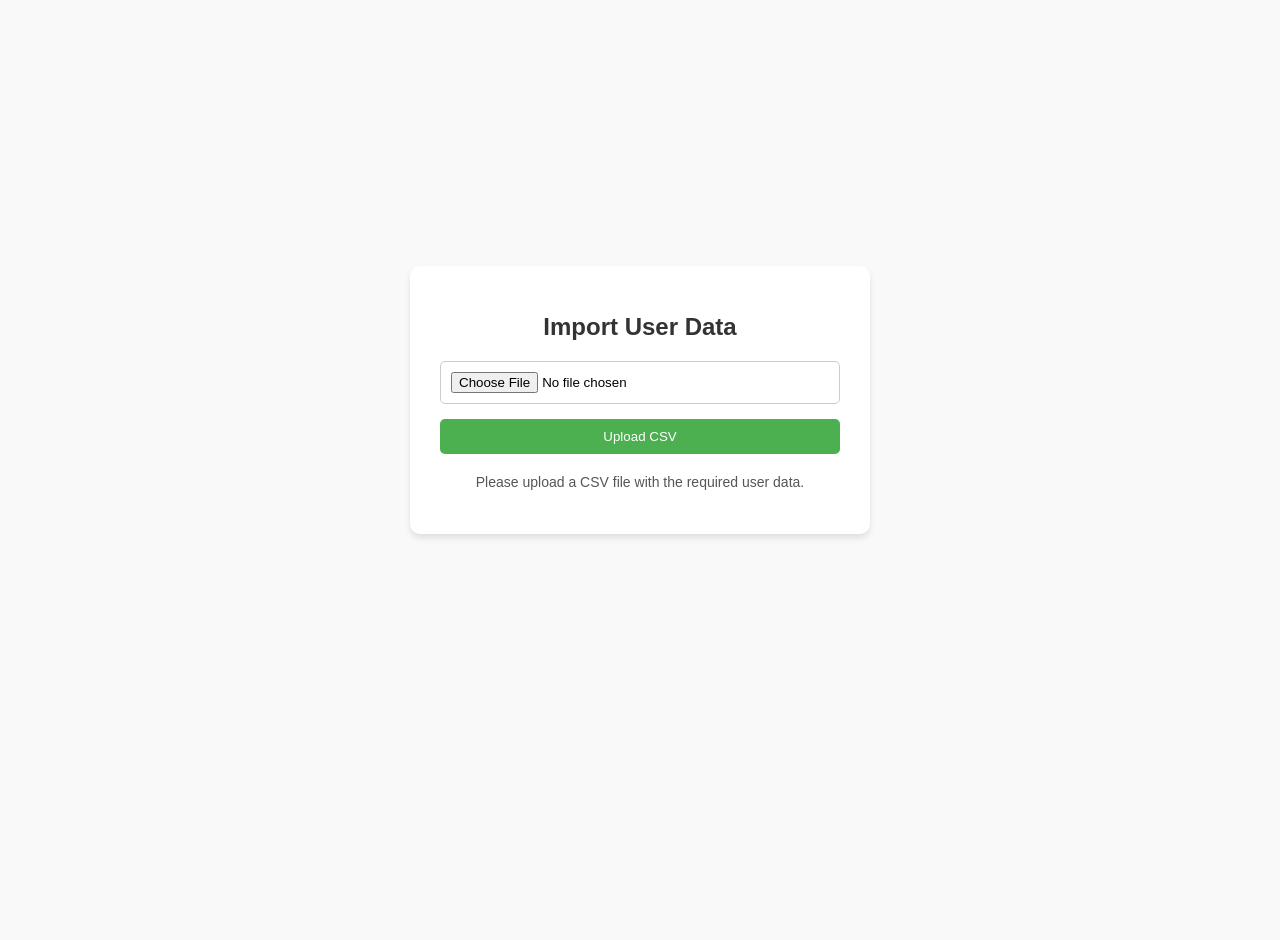
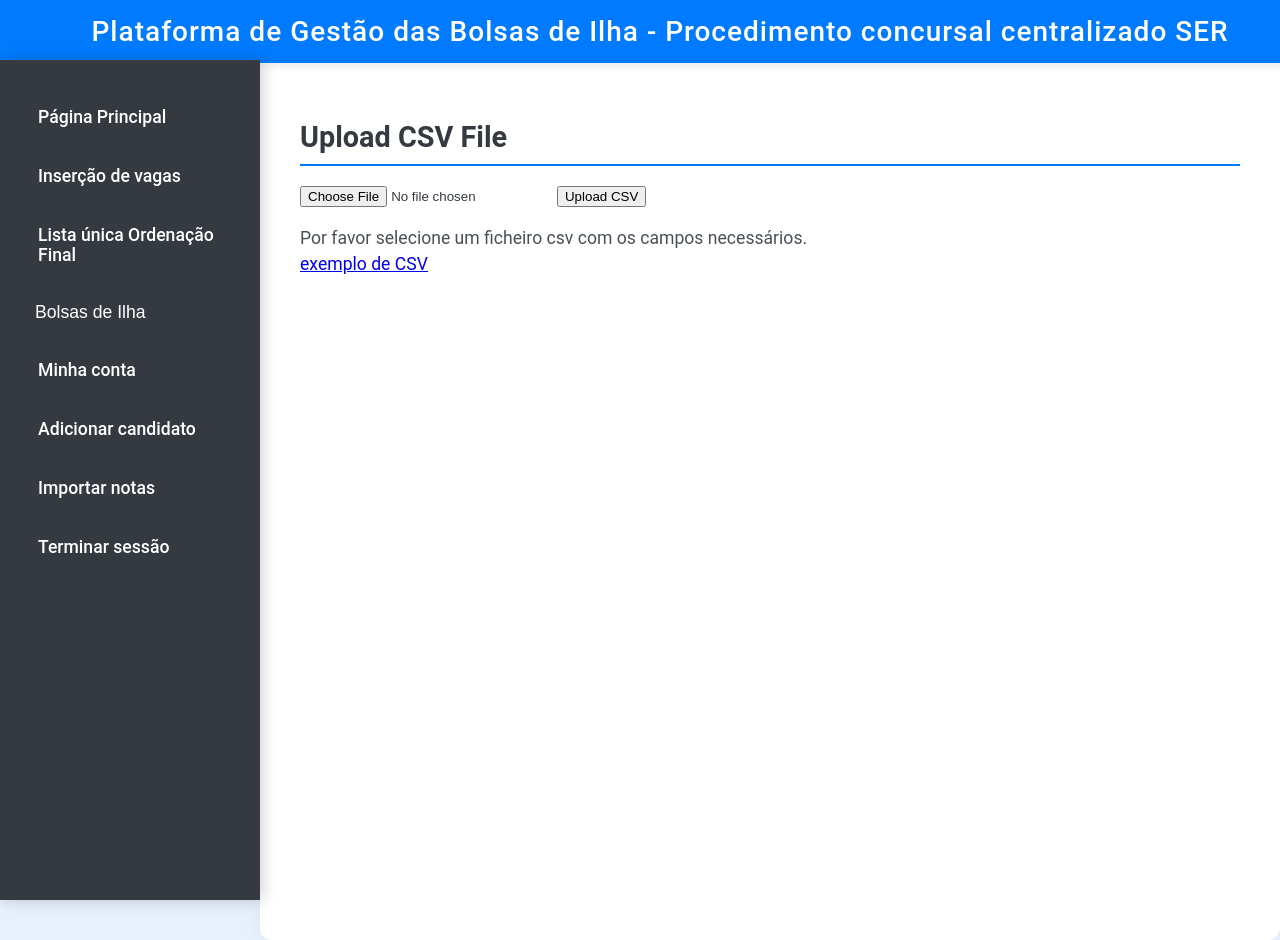
Before and after one commit to RafaelPereira014/projeto_bolsas_v2, a Flask app: page /import_users_data in a window 1280 px wide. Before the commit the page ends 538 px from the top, so only its background shows below. Run offline with Flask 3, Linux system fonts and the light colour scheme.

Commit message:
add changes

```diff
--- /dev/null
+++ b/static/files/example_file.csv
@@ -0,0 +1 @@
+ID;Nome;NIF;Prova;Avaliacao;Nota_Final
--- a/templates/add_user.html
+++ b/templates/add_user.html
@@ -44,6 +44,8 @@
             <ul>
                 <li><a href="/minhaconta">Minha conta</a></li>
                 <li><a href="/add_user">Adicionar candidato</a></li>
+                <li><a href="/import_users_data">Importar notas</a></li>
+
                 <li><a href="/logout">Terminar sessão</a></li>
             </ul>
         </div>
--- a/templates/consulta.html
+++ b/templates/consulta.html
@@ -101,6 +101,8 @@
             <ul>
                 <li><a href="/minhaconta">Minha conta</a></li>
                 <li><a href="/add_user">Adicionar candidato</a></li>
+                <li><a href="/import_users_data">Importar notas</a></li>
+
                 <li><a href="/logout">Terminar sessão</a></li>
             </ul>
         </div>
--- a/templates/import_user_data.html
+++ b/templates/import_user_data.html
@@ -3,74 +3,74 @@
 <head>
     <meta charset="UTF-8">
     <meta name="viewport" content="width=device-width, initial-scale=1.0">
+    <link rel="stylesheet" href="{{ url_for('static', filename='css/styles.css') }}">
+    <link rel="stylesheet" href="{{ url_for('static', filename='css/main.css') }}">
+    <link rel="icon" href="{{ url_for('static', filename='images/GBI.png') }}" type="image/png"> <!-- Favicon -->
+
     <title>Import User Data</title>
-    <style>
-        body {
-            font-family: Arial, sans-serif;
-            background-color: #f9f9f9;
-            margin: 0;
-            padding: 0;
-            display: flex;
-            justify-content: center;
-            align-items: center;
-            height: 100vh;
-        }
 
-        .container {
-            background: #ffffff;
-            border-radius: 10px;
-            box-shadow: 0 4px 6px rgba(0, 0, 0, 0.1);
-            padding: 30px;
-            width: 400px;
-            text-align: center;
-        }
-
-        h1 {
-            font-size: 24px;
-            margin-bottom: 20px;
-            color: #333;
-        }
-
-        form {
-            display: flex;
-            flex-direction: column;
-            gap: 15px;
-        }
-
-        input[type="file"] {
-            padding: 10px;
-            border: 1px solid #ccc;
-            border-radius: 5px;
-        }
-
-        input[type="submit"] {
-            background-color: #4CAF50;
-            color: white;
-            border: none;
-            padding: 10px;
-            border-radius: 5px;
-            cursor: pointer;
-        }
-
-        input[type="submit"]:hover {
-            background-color: #45a049;
-        }
-
-        .message {
-            margin-top: 20px;
-            font-size: 14px;
-            color: #555;
-        }
-    </style>
 </head>
 <body>
     <div class="container">
-        <h1>Import User Data</h1>
-        <form action="/process_csv" method="post" enctype="multipart/form-data">
-            <input type="file" name="file" accept=".csv" required>
-            <input type="submit" value="Upload CSV">
-        </form>
-        <p class="message">Please upload a CSV file with the required user data.</p>
+        <header>
+            <h1>Plataforma de Gestão das Bolsas de Ilha - <span>Procedimento concursal centralizado SER</span></h1>
+
+        </header>
+        <!-- Sidebar -->
+        <div class="sidebar">
+            <ul>
+                <li><a href="/mainpage">Página Principal</a></li>
+                <li><a href="/selectionpage">Inserção de vagas</a></li>
+                <li><a href="/consulta">Lista única Ordenação Final</a></li>
+            </ul>
+            <button class="toggle-button">Bolsas de Ilha</button>
+            <ul class="bolsas-menu" style="display:none;">
+                <li><a href="/Bolsas/SaoMiguel">Bolsa de Ilha São Miguel</a></li>
+                <li><a href="/Bolsas/Terceira">Bolsa de Ilha Terceira</a></li>
+                <li><a href="/Bolsas/SantaMaria">Bolsa de Ilha Santa Maria</a></li>
+                <li><a href="/Bolsas/Faial">Bolsa de Ilha Faial</a></li>
+                <li><a href="/Bolsas/Pico">Bolsa de Ilha Pico</a></li>
+                <li><a href="/Bolsas/SaoJorge">Bolsa de Ilha São Jorge</a></li>
+                <li><a href="/Bolsas/Graciosa">Bolsa de Ilha Graciosa</a></li>
+                <li><a href="/Bolsas/Flores">Bolsa de Ilha Flores</a></li>
+                <li><a href="/Bolsas/Corvo">Bolsa de Ilha Corvo</a></li>
+            </ul>
+            <ul>
+                <li><a href="/minhaconta">Minha conta</a></li>
+                <li><a href="/add_user">Adicionar candidato</a></li>
+                <li><a href="/import_users_data">Importar notas</a></li>
+                <li><a href="/logout">Terminar sessão</a></li>
+            </ul>
+        </div>
+
+        <!-- Content Section -->
+        <div class="content">
+
+
+            <div class="container">
+                <h2>Upload CSV File</h2>
+                <form action="/process_csv" method="post" enctype="multipart/form-data">
+                    <input type="file" name="file" accept=".csv" required>
+                    <input type="submit" value="Upload CSV">
+                </form>
+
+                <!-- Link to the default CSV file example -->
+                <p class="message">
+                    Por favor selecione um ficheiro csv com os campos necessários.
+                    <br>
+                    <a href="{{ url_for('static', filename='files/example_file.csv') }}" download>exemplo de CSV</a>
+                </p>
+            </div>
+
+        </div>
+
     </div>
+
+    <script>
+        document.querySelector('.toggle-button').addEventListener('click', function() {
+            const bolsasMenu = document.querySelector('.bolsas-menu');
+            bolsasMenu.style.display = bolsasMenu.style.display === 'block' ? 'none' : 'block';
+        });
+    </script>
 </body>
 </html>
--- a/templates/main.html
+++ b/templates/main.html
@@ -38,7 +38,7 @@
             <ul>
                 <li><a href="/minhaconta">Minha conta</a></li>
                 <li><a href="/add_user">Adicionar candidato</a></li>
-                <li><a href="/import_users_data">Import data</a></li>
+                <li><a href="/import_users_data">Importar notas</a></li>
                 <li><a href="/logout">Terminar sessão</a></li>
             </ul>
         </div>
--- a/templates/minhaconta.html
+++ b/templates/minhaconta.html
@@ -36,6 +36,8 @@
             <ul>
                 <li><a href="/minhaconta">Minha conta</a></li>
                 <li><a href="/add_user">Adicionar candidato</a></li>
+                <li><a href="/import_users_data">Importar notas</a></li>
+
                 <li><a href="/logout">Terminar sessão</a></li>
             </ul>
         </div>
--- a/templates/resultados.html
+++ b/templates/resultados.html
@@ -34,6 +34,8 @@
             <ul>
                 <li><a href="/minhaconta">Minha conta</a></li>
                 <li><a href="/add_user">Adicionar candidato</a></li>
+                <li><a href="/import_users_data">Importar notas</a></li>
+
                 <li><a href="/logout">Terminar sessão</a></li>
             </ul>
         </div>
--- a/templates/selection.html
+++ b/templates/selection.html
@@ -36,6 +36,8 @@
             <ul>
                 <li><a href="/minhaconta">Minha conta</a></li>
                 <li><a href="/add_user">Adicionar candidato</a></li>
+                <li><a href="/import_users_data">Importar notas</a></li>
+
                 <li><a href="/logout">Terminar sessão</a></li>
             </ul>
         </div>
--- a/templates/user_profile.html
+++ b/templates/user_profile.html
@@ -39,6 +39,8 @@
             <ul>
                 <li><a href="/minhaconta">Minha conta</a></li>
                 <li><a href="/add_user">Adicionar candidato</a></li>
+                <li><a href="/import_users_data">Importar notas</a></li>
+
                 <li><a href="/logout">Terminar sessão</a></li>
             </ul>
         </div>
```
Also changed, not shown: db_operations/consulting/db_consulting.py (+21 -9 lines), 2 other files.
